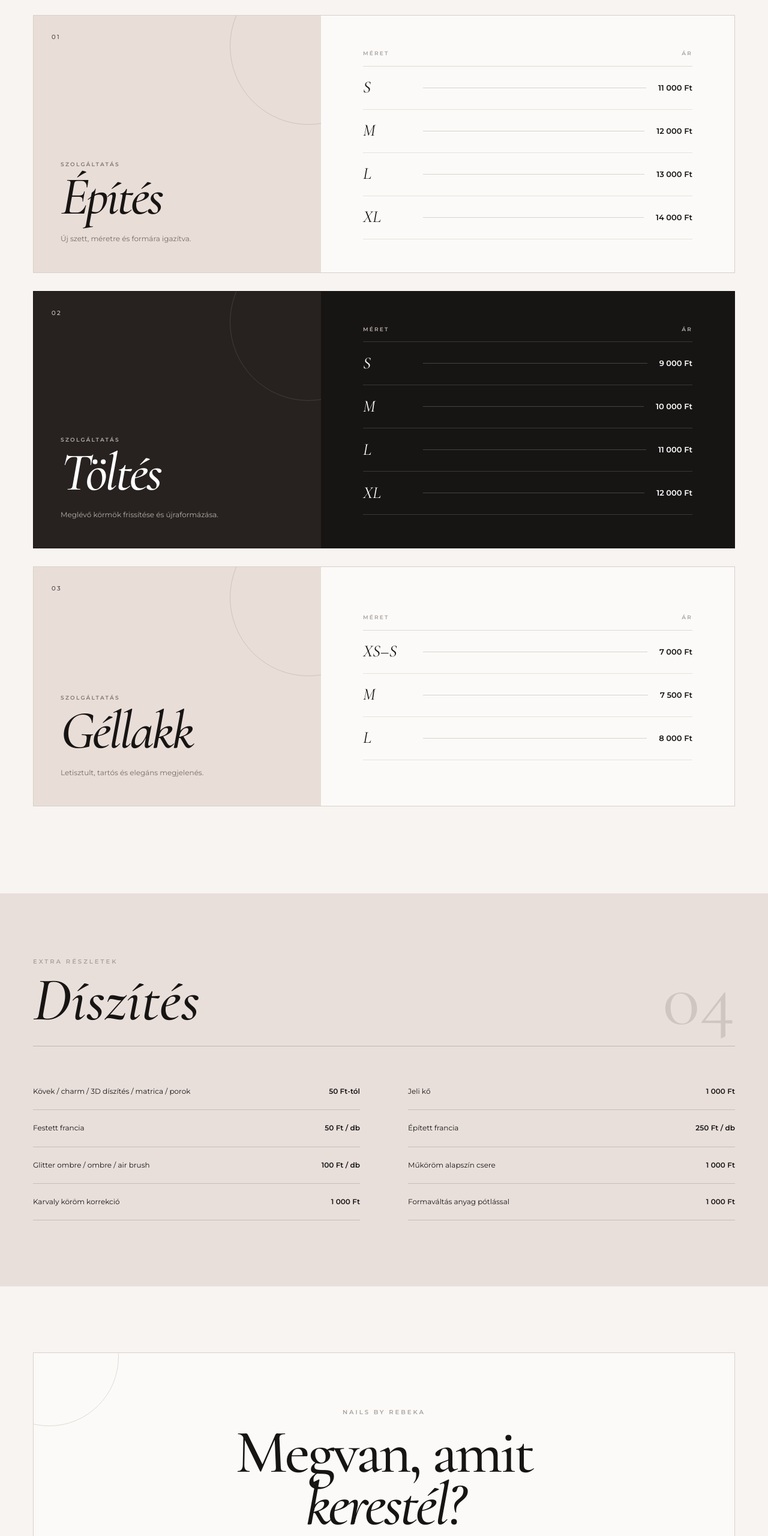
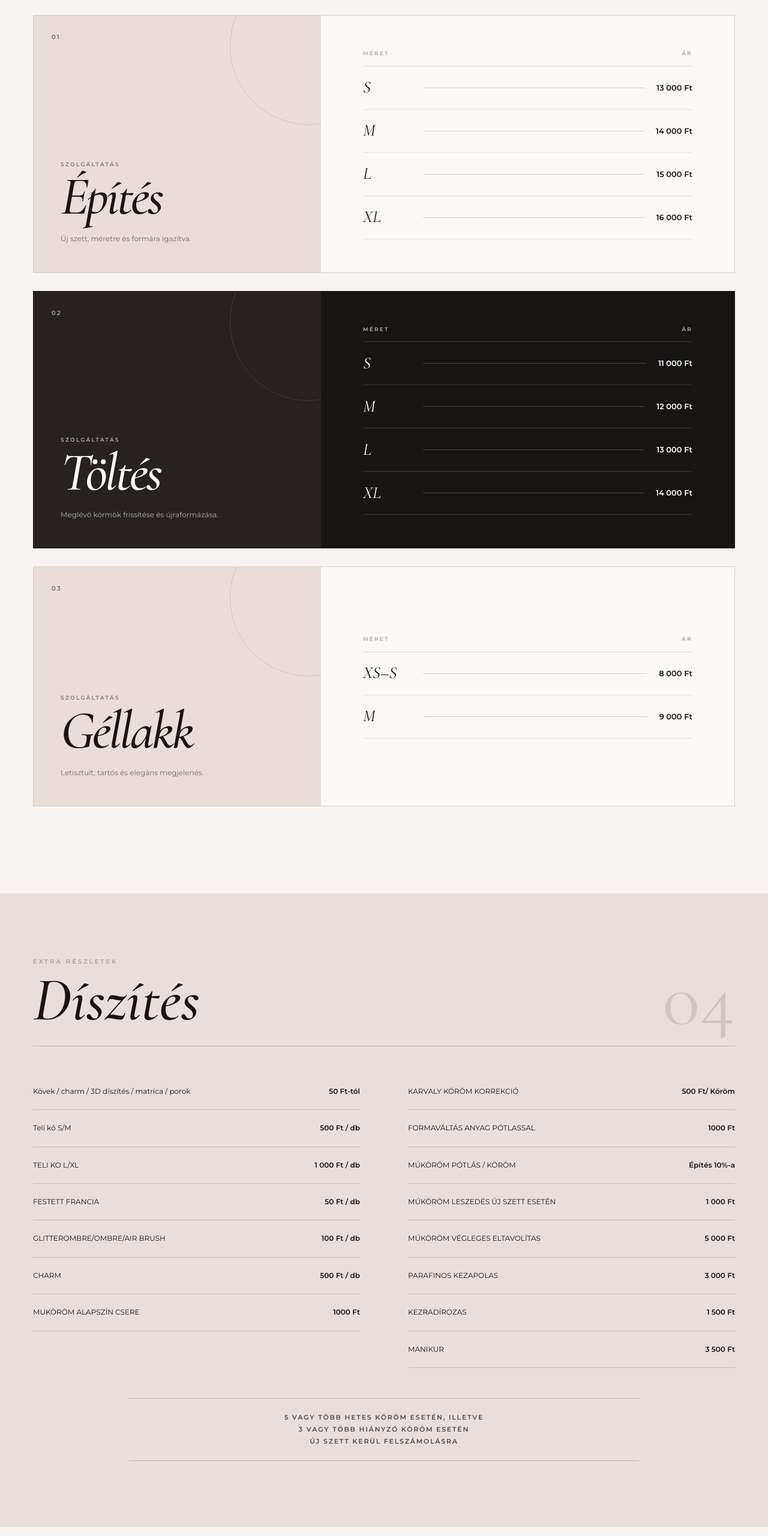
Before and after one commit to SzivosPatrikEV/NailsbyRebi, a plain HTML site: page arlista/index.html in a window 1280 px wide. Shown: the part 1500-4060 px from the top of the page at 60% size. Drawn offline with nearby package versions, Linux system fonts and the light colour scheme.

Commit message:
Add files via upload

```diff
--- a/arlista/arlista.css
+++ b/arlista/arlista.css
@@ -1315,6 +1315,84 @@ body.modal-open {
   font-weight: 600;
 }
 
+.decor-modern-row strong {
+  white-space: nowrap;
+  font-weight: 600;
+}
+.decor-modern-notice {
+  width: 100%;
+  margin: 50px auto 0;
+  padding: 25px 20px;
+
+  text-align: center;
+
+  color: #514b48;
+  font-size: 11px;
+  font-weight: 600;
+  line-height: 1.8;
+
+  letter-spacing: .14em;
+  text-transform: uppercase;
+}
+
+@media (max-width: 560px) {
+  .decor-modern-notice {
+    margin-top: 35px;
+    padding: 20px 10px;
+    font-size: 9px;
+    line-height: 1.8;
+    letter-spacing: .08em;
+  }
+}
+
+
+/* =========================================================
+   DÍSZÍTÉS - FONTOS INFORMÁCIÓ
+========================================================= */
+
+.decor-modern-notice {
+  max-width: 850px;
+  margin: 50px auto 0;
+  padding: 22px 30px;
+
+  text-align: center;
+
+  color: #514b48;
+  font-size: 11px;
+  font-weight: 600;
+  line-height: 1.8;
+
+  letter-spacing: .16em;
+  text-transform: uppercase;
+
+  border-top: 1px solid rgba(23, 21, 20, .20);
+  border-bottom: 1px solid rgba(23, 21, 20, .20);
+}
+
+.decor-modern-notice:hover {
+  background: rgba(255, 255, 255, .25);
+  transform: translateY(-2px);
+}
+
+
+/* =========================================================
+   DÍSZÍTÉS - FONTOS INFORMÁCIÓ MOBILON
+========================================================= */
+
+@media (max-width: 560px) {
+
+  .decor-modern-notice {
+    margin-top: 35px;
+    padding: 18px 12px;
+
+    font-size: 9px;
+    line-height: 1.8;
+    letter-spacing: .08em;
+  }
+
+}
+
+
 .price-cta {
   padding: 110px 0;
 }
--- a/arlista/index.html
+++ b/arlista/index.html
@@ -144,6 +144,42 @@
           <div class="modern-price-row">
             <span class="modern-size">S</span>
             <span class="modern-line"></span>
+            <span class="modern-price">13 000 Ft</span>
+          </div>
+          <div class="modern-price-row">
+            <span class="modern-size">M</span>
+            <span class="modern-line"></span>
+            <span class="modern-price">14 000 Ft</span>
+          </div>
+          <div class="modern-price-row">
+            <span class="modern-size">L</span>
+            <span class="modern-line"></span>
+            <span class="modern-price">15 000 Ft</span>
+          </div>
+          <div class="modern-price-row">
+            <span class="modern-size">XL</span>
+            <span class="modern-line"></span>
+            <span class="modern-price">16 000 Ft</span>
+          </div>
+        </div>
+      </div>
+
+      <div class="price-service-card price-service-card-dark price-reveal" id="toltes">
+        <div class="service-card-side">
+          <span class="service-number">02</span>
+          <span class="service-label">Szolgáltatás</span>
+          <h2>Töltés</h2>
+          <p>Meglévő körmök frissítése és újraformázása.</p>
+        </div>
+
+        <div class="service-card-prices">
+          <div class="service-card-heading">
+            <span>Méret</span>
+            <span>Ár</span>
+          </div>
+          <div class="modern-price-row">
+            <span class="modern-size">S</span>
+            <span class="modern-line"></span>
             <span class="modern-price">11 000 Ft</span>
           </div>
           <div class="modern-price-row">
@@ -164,42 +200,6 @@
         </div>
       </div>
 
-      <div class="price-service-card price-service-card-dark price-reveal" id="toltes">
-        <div class="service-card-side">
-          <span class="service-number">02</span>
-          <span class="service-label">Szolgáltatás</span>
-          <h2>Töltés</h2>
-          <p>Meglévő körmök frissítése és újraformázása.</p>
-        </div>
-
-        <div class="service-card-prices">
-          <div class="service-card-heading">
-            <span>Méret</span>
-            <span>Ár</span>
-          </div>
-          <div class="modern-price-row">
-            <span class="modern-size">S</span>
-            <span class="modern-line"></span>
-            <span class="modern-price">9 000 Ft</span>
-          </div>
-          <div class="modern-price-row">
-            <span class="modern-size">M</span>
-            <span class="modern-line"></span>
-            <span class="modern-price">10 000 Ft</span>
-          </div>
-          <div class="modern-price-row">
-            <span class="modern-size">L</span>
-            <span class="modern-line"></span>
-            <span class="modern-price">11 000 Ft</span>
-          </div>
-          <div class="modern-price-row">
-            <span class="modern-size">XL</span>
-            <span class="modern-line"></span>
-            <span class="modern-price">12 000 Ft</span>
-          </div>
-        </div>
-      </div>
-
       <div class="price-service-card price-reveal" id="gellakk">
         <div class="service-card-side">
           <span class="service-number">03</span>
@@ -216,17 +216,12 @@
           <div class="modern-price-row">
             <span class="modern-size">XS–S</span>
             <span class="modern-line"></span>
-            <span class="modern-price">7 000 Ft</span>
+            <span class="modern-price">8 000 Ft</span>
           </div>
           <div class="modern-price-row">
             <span class="modern-size">M</span>
             <span class="modern-line"></span>
-            <span class="modern-price">7 500 Ft</span>
-          </div>
-          <div class="modern-price-row">
-            <span class="modern-size">L</span>
-            <span class="modern-line"></span>
-            <span class="modern-price">8 000 Ft</span>
+            <span class="modern-price">9 000 Ft</span>
           </div>
         </div>
       </div>
@@ -252,37 +247,70 @@
             <strong>50 Ft-tól</strong>
           </div>
           <div class="decor-modern-row">
-            <span>Festett francia</span>
+            <span>Teli kő S/M</span>
+            <strong>500 Ft / db</strong>
+          </div>
+          <div class="decor-modern-row">
+            <span>TELI KO L/XL</span>
+            <strong>1 000 Ft / db</strong>
+          </div>
+          <div class="decor-modern-row">
+            <span>FESTETT FRANCIA</span>
             <strong>50 Ft / db</strong>
           </div>
           <div class="decor-modern-row">
-            <span>Glitter ombre / ombre / air brush</span>
+            <span>GLITTEROMBRE/OMBRE/AIR BRUSH</span>
             <strong>100 Ft / db</strong>
           </div>
           <div class="decor-modern-row">
-            <span>Karvaly köröm korrekció</span>
-            <strong>1 000 Ft</strong>
+            <span>CHARM</span>
+            <strong>500 Ft / db</strong>
+          </div>
+          <div class="decor-modern-row">
+            <span>MUKÖRÖM ALAPSZÍN CSERE</span>
+            <strong>1000 Ft</strong>
           </div>
         </div>
 
         <div class="decor-column">
           <div class="decor-modern-row">
-            <span>Jeli kő</span>
+            <span>KARVALY KÖRÖM KORREKCIÓ</span>
+            <strong>500 Ft/ Köröm</strong>
+          </div>
+          <div class="decor-modern-row">
+            <span>FORMAVÁLTÁS ANYAG PÓTLASSAL</span>
+            <strong>1000 Ft</strong>
+          </div>
+          <div class="decor-modern-row">
+            <span>MÚKÖRÖM PÓTLÁS / KÖRÖM</span>
+            <strong>Építés 10%-a</strong>
+          </div>
+          <div class="decor-modern-row">
+            <span>MÚKÖRÖM LESZEDÉS ÚJ SZETT ESETÉN</span>
             <strong>1 000 Ft</strong>
           </div>
           <div class="decor-modern-row">
-            <span>Épített francia</span>
-            <strong>250 Ft / db</strong>
+            <span>MÚKÖRÖM VÉGLEGES ELTAVOLÍTAS</span>
+            <strong>5 000 Ft</strong>
           </div>
           <div class="decor-modern-row">
-            <span>Műköröm alapszín csere</span>
-            <strong>1 000 Ft</strong>
+            <span>PARAFINOS KEZAPOLAS</span>
+            <strong>3 000 Ft</strong>
           </div>
           <div class="decor-modern-row">
-            <span>Formaváltás anyag pótlással</span>
-            <strong>1 000 Ft</strong>
+            <span>KEZRADÍROZAS</span>
+            <strong>1 500 Ft</strong>
+          </div>
+          <div class="decor-modern-row">
+            <span>MANIKUR</span>
+            <strong>3 500 Ft</strong>
           </div>
         </div>
+      </div>
+      <div class="decor-modern-notice">
+        5 VAGY TÖBB HETES KÖRÖM ESETÉN, ILLETVE<br>
+        3 VAGY TÖBB HIÁNYZÓ KÖRÖM ESETÉN<br>
+        ÚJ SZETT KERÜL FELSZÁMOLÁSRA
       </div>
     </div>
   </section>
```
Also changed, not shown: hazirend/index.html (+247 -28 lines), index.html (+1 -1 lines), munkam/index.html (+20 -20 lines).
